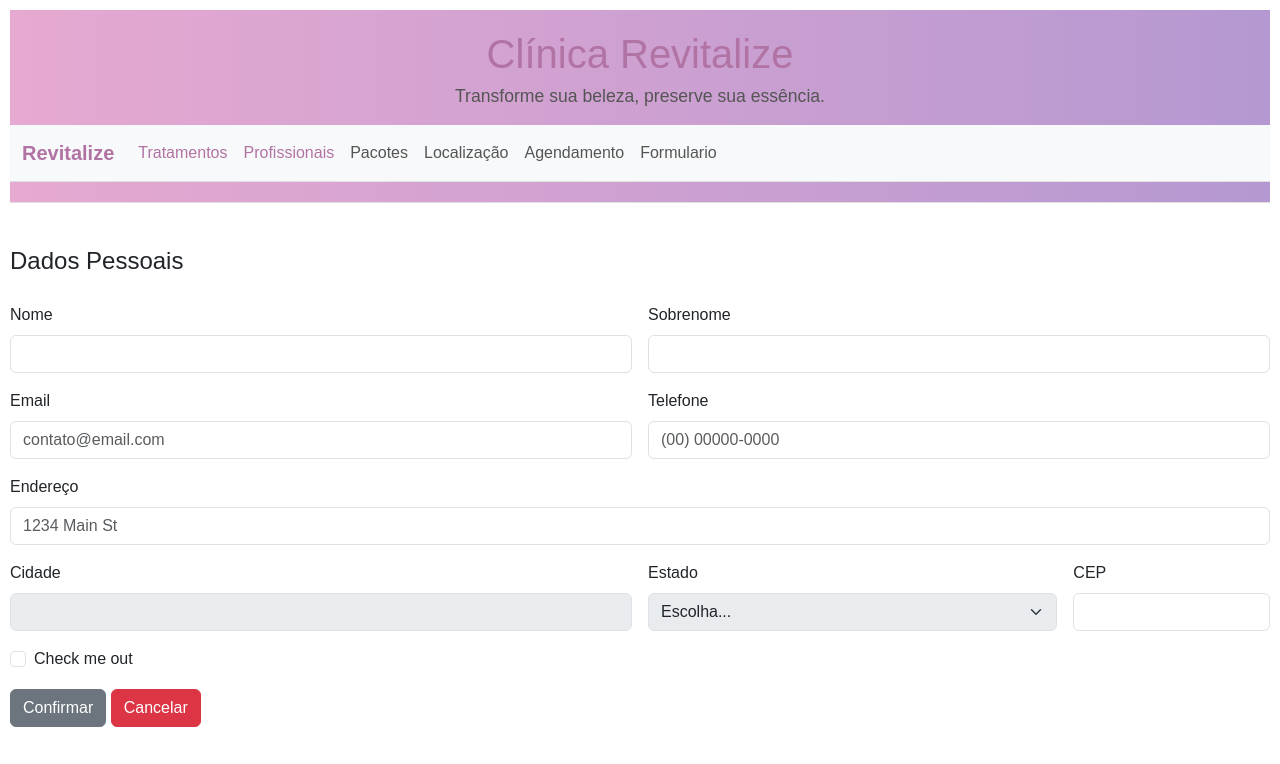
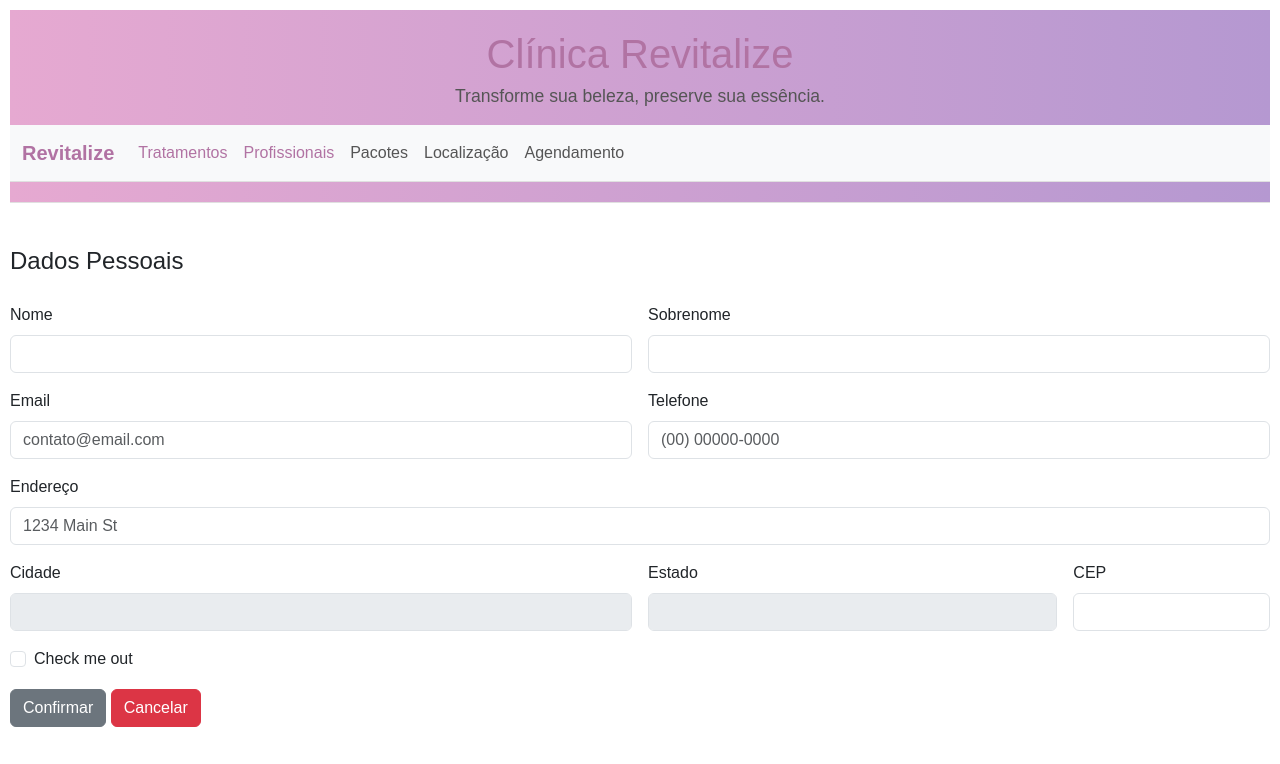
Before and after one commit to Abgail-Vieira/projeto_senac_clinica_estetica, a plain HTML site: page agendamentos.html in a window 1280 px wide. Shown: the top 764 px of the page. Drawn offline with nearby package versions, Linux system fonts and the light colour scheme.

Commit message:
Update agendamentos.html
Corrigido o bug da área de cep

```diff
--- a/agendamentos.html
+++ b/agendamentos.html
@@ -35,10 +35,6 @@
         <li class="nav-item">
           <a class="nav-link" href="agendamentos.html">Agendamento</a>
         </li>
-        <li class="nav-item">
-          <a class="nav-link" href="formulario.html">Formulario</a>
-        </li>
-
       </ul>
     </div>
   </div>
@@ -73,23 +69,11 @@
   </div>
   <div class="col-md-4">
     <label for="estado" class="form-label">Estado</label>
-    <select id="uf" class="form-select" disabled >
-      <option selected>Escolha...</option>
-      <optgroup value="Sudeste" label="Sudeste">
-          <option value="RJ">Rio de Janeiro</option>
-          <option value="SP">São Paulo</option>
-          <option value="ES"> Espírito Santo</option>
-          <option value="MG"> Minas Gerais</option>
-      </group>
-       <optgroup value="Sul" label="Sul">
-          <option value="RS">Rio Grande do Sul</option>
-          <option value="SC">Santa Catarina</option>
-      </group>
-    </select>
+   <input type="text"  class="form-control" name="uf" id="uf" disabled>
   </div>
   <div class="col-md-2">
     <label for="inputZip" class="form-label">CEP</label>
-    <input type="text" class="form-control" id="cep"  onblur="pesquisacep(this.value);">
+    <input type="text" class="form-control" id="cep" name="cep" onblur="pesquisacep(this.value)">
   </div>
   <div class="col-12">
     <div class="form-check">
```
